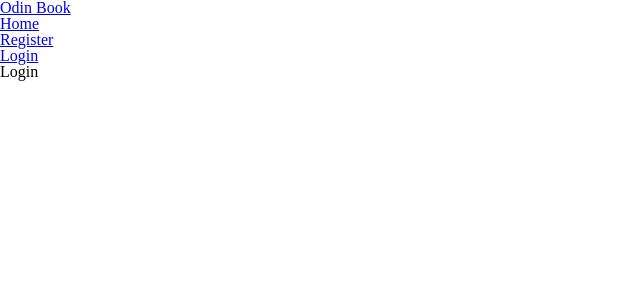
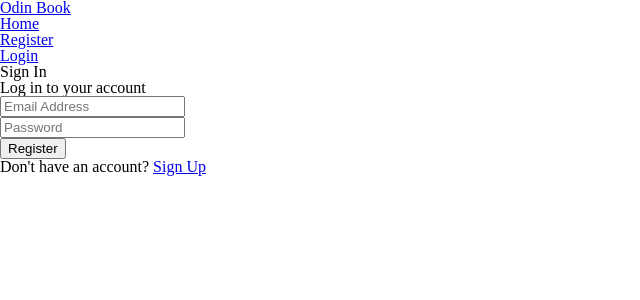
Before and after one commit to aronphong/odin-book, a React (Create React App) app in the folder client/: page /login in a window 1280 px wide. Shown: the top 300 px of the page, without its empty margins (0-640 px from the left). Built offline with nearby package versions, Linux system fonts and the light colour scheme.

Commit message:
Create user login component

```diff
--- a/client/src/components/auth/Login.js
+++ b/client/src/components/auth/Login.js
@@ -1,7 +1,73 @@
-import React from "react";
+import React, { Fragment, useState } from "react";
+import { connect } from "react-redux";
+import { Link, Redirect } from "react-router-dom";
+import { login } from "../../actions/auth";
+import PropTypes from "prop-types";
 
-const Login = () => {
-  return <div>Login</div>;
+const Login = ({ login, isAuthenticated }) => {
+  const [formData, setFormData] = useState({
+    email: "",
+    password: "",
+  });
+
+  const { email, password } = formData;
+
+  const onChange = (e) => {
+    setFormData({ ...formData, [e.target.name]: e.target.value });
+  };
+
+  const onSubmit = async (e) => {
+    // Prevent browser refresh
+    e.preventDefault();
+    login(email, password);
+  };
+
+  // Redirect if valid credentials
+  if (isAuthenticated) {
+    return <Redirect to='/' />;
+  }
+  return (
+    <Fragment>
+      <h1>Sign In</h1>
+      <p>Log in to your account</p>
+      <form className='form' onSubmit={onSubmit}>
+        <div>
+          <input
+            type='email'
+            placeholder='Email Address'
+            name='email'
+            value={email}
+            onChange={onChange}
+            required
+          />
+        </div>
+        <div>
+          <input
+            type='password'
+            placeholder='Password'
+            name='password'
+            value={password}
+            onChange={onChange}
+            required
+          />
+        </div>
+
+        <input type='submit' className='btn' value='Register'></input>
+      </form>
+      <p>
+        Don't have an account? <Link to='/register'>Sign Up</Link>
+      </p>
+    </Fragment>
+  );
 };
 
-export default Login;
+Login.propTypes = {
+  login: PropTypes.func.isRequired,
+  isAuthenticated: PropTypes.bool,
+};
+
+const mapStateToProps = (state) => ({
+  isAuthenticated: state.auth.isAuthenticated,
+});
+
+export default connect(mapStateToProps, { login })(Login);
```
